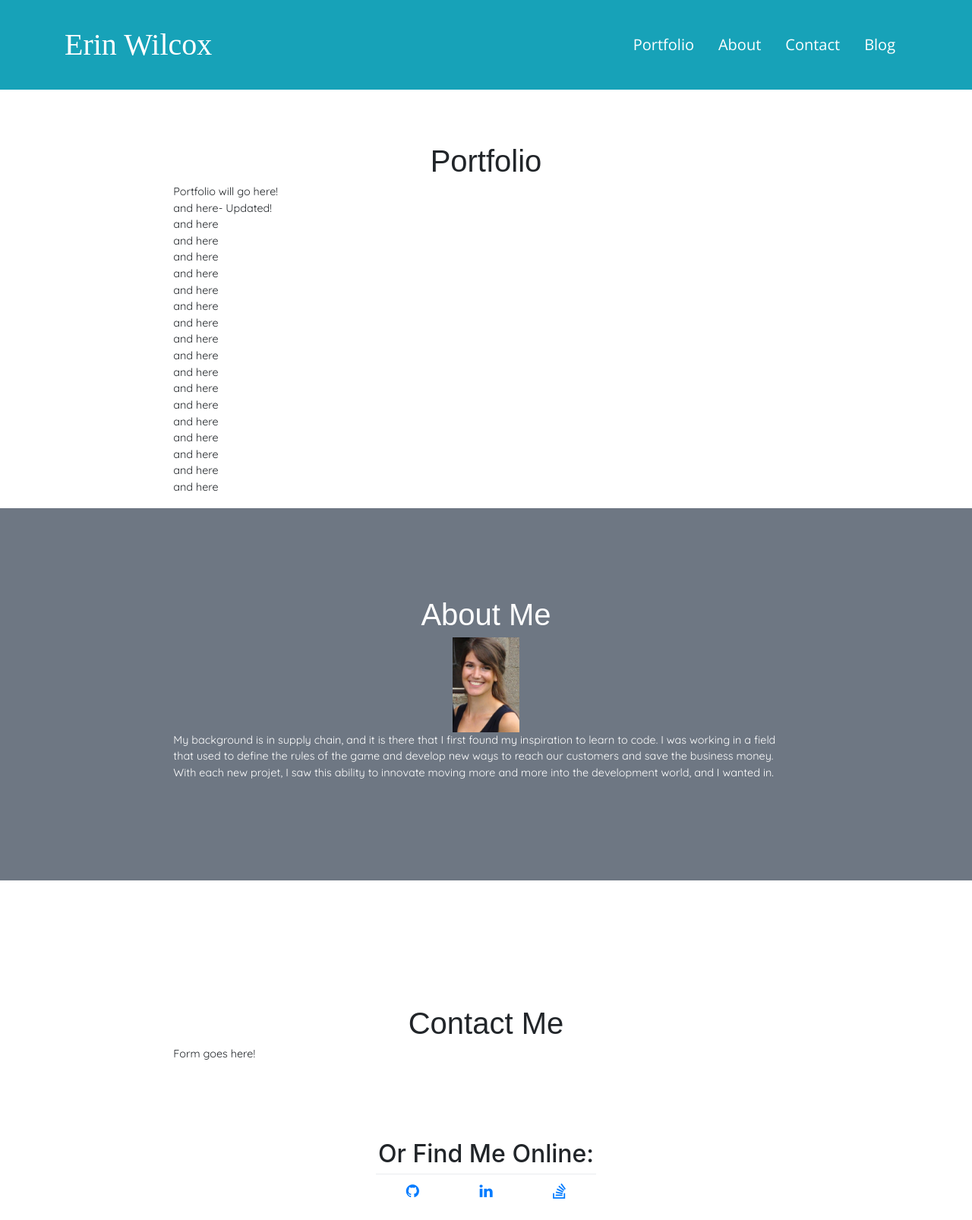
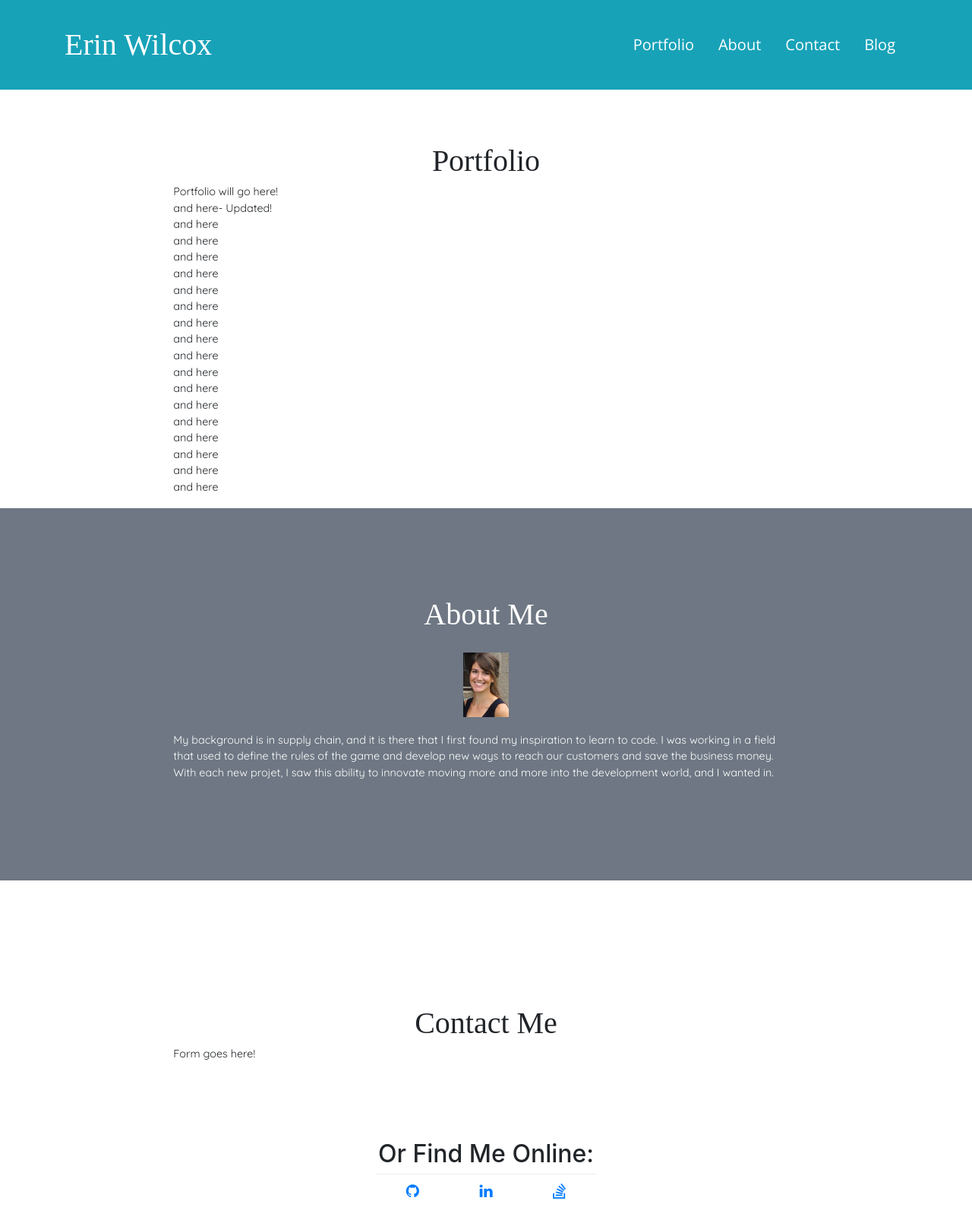
Before and after one commit to brookin8/brookin8.github.io, a Jekyll site: the page built from index.html, in a window 1280 px wide. Shown: the whole page at 76% size. Built offline with Jekyll 4.4.1, drawn with Linux system fonts in a browser that asks for light colours; some web fonts are replaced.

Commit message:
Padding around image and updated h1 fonts

```diff
--- a/index.html
+++ b/index.html
@@ -15,7 +15,7 @@ layout: index
 				<br>
 				<div class = "row justify-content-center">
 					<div class = "col">
-						<h1 style="text-align:center; vertical-align:center; padding-top:118px; font-family: 'Englebert', sans-serif;">Portfolio</h1>
+						<h1 style="text-align:center; vertical-align:center; padding-top:118px; font-family: 'Yellowtail', cursive;">Portfolio</h1>
 					</div>
 				</div>
 				<div class = "row justify-content-center">
@@ -50,12 +50,12 @@ layout: index
 				<div style= "margin:auto; vertical-align:center; padding-bottom:115px">
 					<div class="row justify-content-center">
 						<div class = "col">
-							<h1 style="text-align:center;font-family: 'Englebert', sans-serif;">About Me</h1>
+							<h1 style="text-align:center;font-family: 'Yellowtail', cursive;">About Me</h1>
 						</div>
 					</div>
 					<div class ="row justify-content-center">
 						<div class ="col-4">
-							<img src="/About_Me.jpg">
+							<img src="/About_Me.jpg" style="padding:20px;">
 						</div>
 					</div>
 					<div class="row justify-content-center">
@@ -73,7 +73,7 @@ layout: index
 				<br>
 				<div class = "row justify-content-center">
 					<div class = "col">
-						<h1 style="text-align:center;padding-top:118px; font-family: 'Englebert', sans-serif;">Contact Me</h1>
+						<h1 style="text-align:center;padding-top:118px; font-family: 'Yellowtail', cursive;">Contact Me</h1>
 					</div>
 				</div>
 				<div class = "row justify-content-center">
```
